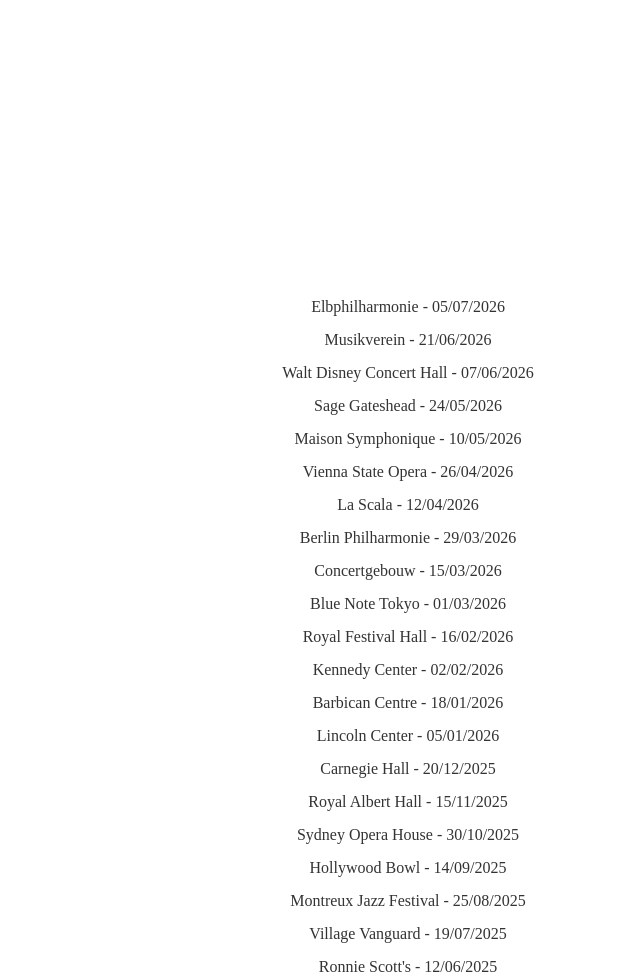
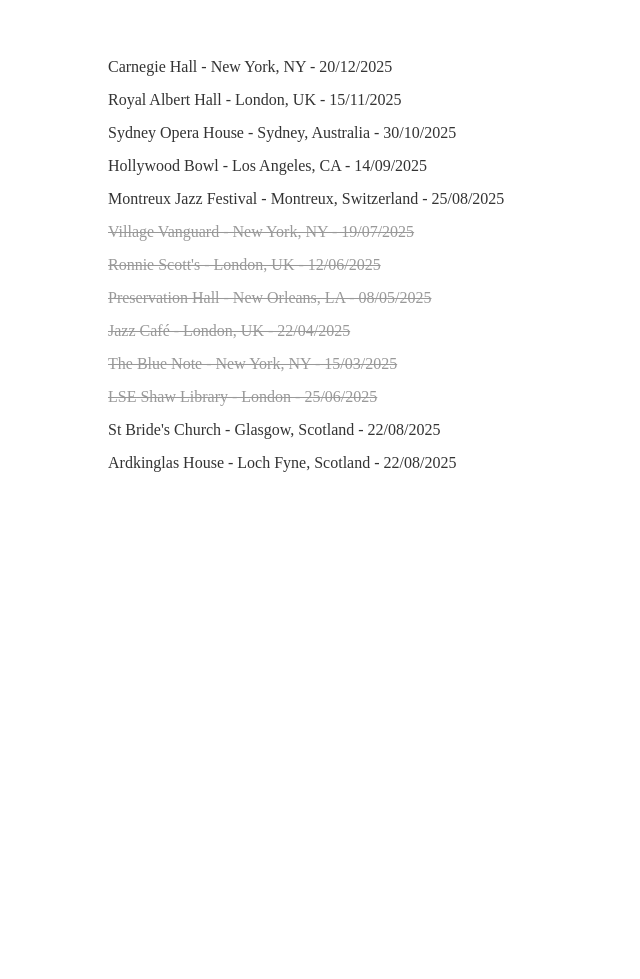
Before and after one commit to benjaminc-onl/website, a plain HTML site: page concerts.html in a window 1280 px wide. Shown: the part 102-1081 px from the top of the page, without its empty margins (232-872 px from the left). After the commit the page ends 800 px from the top, so only its background shows below. Drawn offline with Linux system fonts and the light colour scheme.

Commit message:
ui: added formatting to concert listing

```diff
--- a/assets/concerts.json
+++ b/assets/concerts.json
@@ -1,127 +1,80 @@
 [
   {
+    "venue": "Ardkinglas House",
+    "location": "Loch Fyne, Scotland",
+    "url": "https://www.ardkinglas.com/whats-on-at-ardkinglas.html",
+    "date": "22/08/2025"
+  },
+  {
+    "venue": "St Bride's Church",
+    "location": "Glasgow, Scotland",
+    "url": "https://www.ticketsource.co.uk/jrcsalumniconcert/t-rpeznma",
+    "date": "22/08/2025"
+  },
+  {
     "venue": "LSE Shaw Library",
-    "date": "25/06/2025",
-    "url": "https://www.lse.ac.uk/events/concert1"
+    "location": "London",
+    "url": "https://www.lse.ac.uk/library",
+    "date": "25/06/2025"
   },
   {
     "venue": "The Blue Note",
-    "date": "15/03/2025",
-    "url": "https://www.bluenote.net/newyork/event/concert"
+    "location": "New York, NY",
+    "url": "https://www.bluenote.net/newyork/",
+    "date": "15/03/2025"
   },
   {
     "venue": "Jazz Café",
-    "date": "22/04/2025",
-    "url": "https://www.thejazzcafelondon.com/events/concert"
+    "location": "London, UK",
+    "url": "https://www.thejazzcafelondon.com/",
+    "date": "22/04/2025"
   },
   {
     "venue": "Preservation Hall",
-    "date": "08/05/2025",
-    "url": "https://www.preservationhall.com/hall/events"
+    "location": "New Orleans, LA",
+    "url": "https://www.preservationhall.com/",
+    "date": "08/05/2025"
   },
   {
     "venue": "Ronnie Scott's",
-    "date": "12/06/2025",
-    "url": "https://www.ronniescotts.co.uk/performances"
+    "location": "London, UK",
+    "url": "https://www.ronniescotts.co.uk/",
+    "date": "12/06/2025"
   },
   {
     "venue": "Village Vanguard",
-    "date": "19/07/2025",
-    "url": "https://www.villagevanguard.com/calendar"
+    "location": "New York, NY",
+    "url": "https://www.villagevanguard.com/",
+    "date": "19/07/2025"
   },
   {
     "venue": "Montreux Jazz Festival",
-    "date": "25/08/2025",
-    "url": "https://www.montreuxjazzfestival.com/en/program"
+    "location": "Montreux, Switzerland",
+    "url": "https://www.montreuxjazzfestival.com/",
+    "date": "25/08/2025"
   },
   {
     "venue": "Hollywood Bowl",
-    "date": "14/09/2025",
-    "url": "https://www.hollywoodbowl.com/events"
+    "location": "Los Angeles, CA",
+    "url": "https://www.hollywoodbowl.com/",
+    "date": "14/09/2025"
   },
   {
     "venue": "Sydney Opera House",
-    "date": "30/10/2025",
-    "url": "https://www.sydneyoperahouse.com/events"
+    "location": "Sydney, Australia",
+    "url": "https://www.sydneyoperahouse.com/",
+    "date": "30/10/2025"
   },
   {
     "venue": "Royal Albert Hall",
-    "date": "15/11/2025",
-    "url": "https://www.royalalberthall.com/tickets"
+    "location": "London, UK",
+    "url": "https://www.royalalberthall.com/",
+    "date": "15/11/2025"
   },
   {
     "venue": "Carnegie Hall",
-    "date": "20/12/2025",
-    "url": "https://www.carnegiehall.org/calendar"
-  },
-  {
-    "venue": "Lincoln Center",
-    "date": "05/01/2026",
-    "url": "https://www.lincolncenter.org/event"
-  },
-  {
-    "venue": "Barbican Centre",
-    "date": "18/01/2026",
-    "url": "https://www.barbican.org.uk/whats-on"
-  },
-  {
-    "venue": "Kennedy Center",
-    "date": "02/02/2026",
-    "url": "https://www.kennedy-center.org/calendar"
-  },
-  {
-    "venue": "Royal Festival Hall",
-    "date": "16/02/2026",
-    "url": "https://www.southbankcentre.co.uk/whats-on"
-  },
-  {
-    "venue": "Blue Note Tokyo",
-    "date": "01/03/2026",
-    "url": "https://www.bluenote.co.jp/en/events"
-  },
-  {
-    "venue": "Concertgebouw",
-    "date": "15/03/2026",
-    "url": "https://www.concertgebouw.nl/en/concerts"
-  },
-  {
-    "venue": "Berlin Philharmonie",
-    "date": "29/03/2026",
-    "url": "https://www.berliner-philharmoniker.de/en/concerts"
-  },
-  {
-    "venue": "La Scala",
-    "date": "12/04/2026",
-    "url": "https://www.teatroallascala.org/en/season"
-  },
-  {
-    "venue": "Vienna State Opera",
-    "date": "26/04/2026",
-    "url": "https://www.wiener-staatsoper.at/en/performances"
-  },
-  {
-    "venue": "Maison Symphonique",
-    "date": "10/05/2026",
-    "url": "https://www.placedesarts.com/en/event"
-  },
-  {
-    "venue": "Sage Gateshead",
-    "date": "24/05/2026",
-    "url": "https://sagegateshead.com/whats-on"
-  },
-  {
-    "venue": "Walt Disney Concert Hall",
-    "date": "07/06/2026",
-    "url": "https://www.laphil.com/events"
-  },
-  {
-    "venue": "Musikverein",
-    "date": "21/06/2026",
-    "url": "https://www.musikverein.at/en/concert-calendar"
-  },
-  {
-    "venue": "Elbphilharmonie",
-    "date": "05/07/2026",
-    "url": "https://www.elbphilharmonie.de/en/whats-on"
+    "location": "New York, NY",
+    "url": "https://www.carnegiehall.org/",
+    "date": "20/12/2025"
   }
 ]
--- a/concerts.html
+++ b/concerts.html
@@ -1,55 +1,115 @@
 <!DOCTYPE html>
-<html>
+<html lang="en">
 <head>
-<title>concerts</title>
+    <meta charset="UTF-8">
+    <meta name="viewport" content="width=device-width, initial-scale=1.0">
+    <title>Concerts</title>
     <style>
         body {
             margin: 0;
-    padding: 50vh 20px;
+            padding: 20vh 20px;
             display: flex;
-    flex-direction: column-reverse;
-    gap: 15px;
             align-items: center;
+            justify-content: center;
             box-sizing: border-box;
             opacity: 0;
             transition: opacity 0.3s ease;
         }
 
-a {
+        .concert-container {
+            max-width: 600px;
+            width: 100%;
+            text-align: left;
+            display: flex;
+            flex-direction: column-reverse;
+            gap: 15px;
+        }
+
+        .concert-link {
             text-decoration: none;
             color: #333;
             white-space: nowrap;
             display: block;
+            transition: color 0.2s ease;
         }
 
-a:hover {
+        .concert-link:hover {
             text-decoration: underline;
+        }
+
+        .concert-link.past-concert {
+            color: #999;
+            text-decoration: line-through;
+        }
+
+        .concert-link.past-concert:hover {
+            color: #666;
         }
     </style>
 </head>
 
 <body id="concerts-list">
+    <script>
+        /**
+         * Parse a date string in DD/MM/YYYY format and return a Date object
+         * @param {string} dateString - Date in DD/MM/YYYY format
+         * @returns {Date} Parsed date object
+         */
+        function parseDate(dateString) {
+            const [day, month, year] = dateString.split('/');
+            return new Date(year, month - 1, day); // Month is 0-indexed
+        }
 
-<script>
+        /**
+         * Create a concert link element with appropriate styling
+         * @param {Object} concert - Concert data object
+         * @param {number} index - Index of the concert in the list
+         * @param {Date} today - Current date for comparison
+         * @returns {HTMLElement} Concert link element
+         */
+        function createConcertLink(concert, index, today) {
+            const concertLink = document.createElement('a');
+            concertLink.href = concert.url;
+            concertLink.target = '_blank';
+            concertLink.className = 'concert-link';
+            concertLink.textContent = `${concert.venue} - ${concert.location} - ${concert.date}`;
+
+            // Check if concert date has passed
+            const concertDate = parseDate(concert.date);
+            if (concertDate < today) {
+                concertLink.classList.add('past-concert');
+            }
+
+            // Mark the most recent concert for scrolling
+            if (index === 0) {
+                concertLink.id = 'most-recent-concert';
+            }
+
+            return concertLink;
+        }
+
+        /**
+         * Load and display concerts from the JSON file
+         */
         async function loadConcerts() {
             try {
                 const response = await fetch('assets/concerts.json');
                 const concerts = await response.json();
-        const body = document.body;
+                const today = new Date();
 
-        concerts.forEach((concert, index) => {
-            const concertLink = document.createElement('a');
-            concertLink.href = concert.url;
-            concertLink.target = '_blank';
-            concertLink.textContent = `${concert.venue} - ${concert.date}`;
+                // Create container for all concerts
+                const concertContainer = document.createElement('div');
+                concertContainer.className = 'concert-container';
 
-            if (index === 0) {
-                concertLink.id = 'most-recent-concert';
-            }
-
-            body.appendChild(concertLink);
+                // Create concert links (limit to 14 concerts)
+                concerts.slice(0, 14).forEach((concert, index) => {
+                    const concertLink = createConcertLink(concert, index, today);
+                    concertContainer.appendChild(concertLink);
                 });
 
+                document.body.appendChild(concertContainer);
+
+                // Scroll to most recent concert and fade in
                 setTimeout(() => {
                     const mostRecentConcert = document.getElementById('most-recent-concert');
                     if (mostRecentConcert) {
@@ -57,19 +117,18 @@
                             behavior: 'auto',
                             block: 'center'
                         });
-
-                body.style.opacity = '1';
                     }
+                    document.body.style.opacity = '1';
                 }, 50);
 
             } catch (error) {
                 console.error('Error loading concerts:', error);
-        document.body.innerHTML = '<div>Unable to load concert data</div>';
+                document.body.innerHTML = '<div class="error">Unable to load concert data</div>';
             }
         }
 
+        // Initialize when DOM is ready
         document.addEventListener('DOMContentLoaded', loadConcerts);
     </script>
-
 </body>
 </html>
```
Also changed, not shown: concerts.json (deleted, +0 -46 lines). Lines whose indentation alone changed are shown as unchanged.
